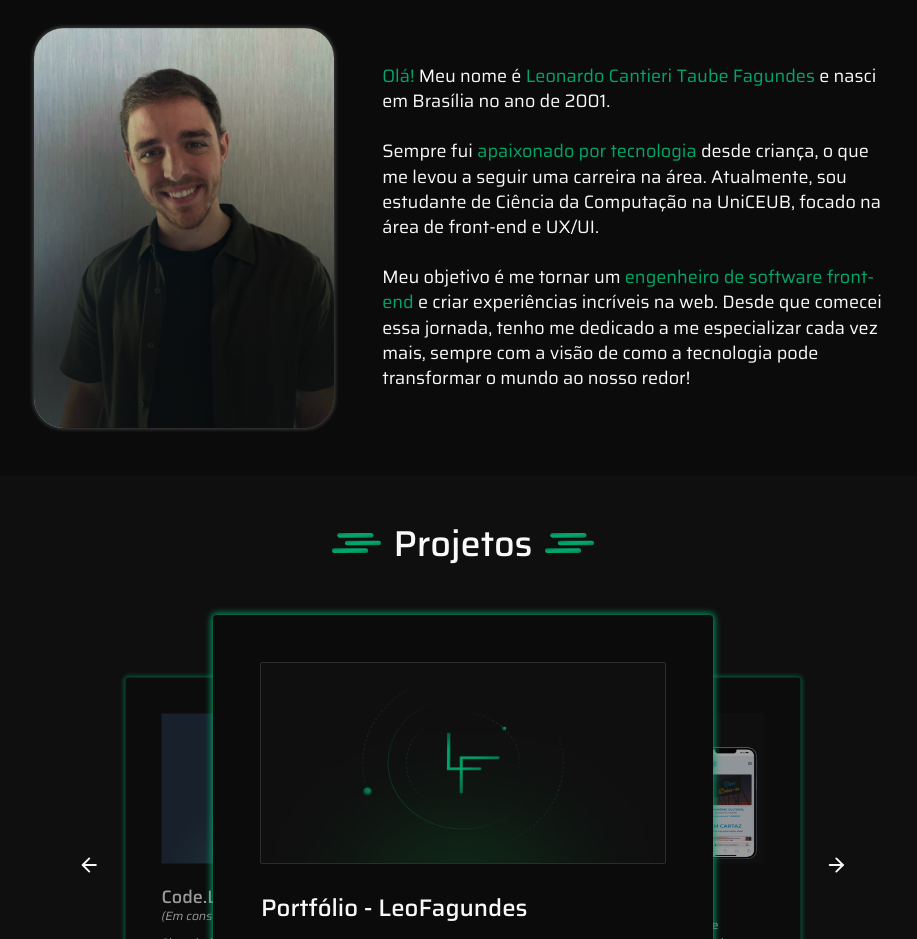
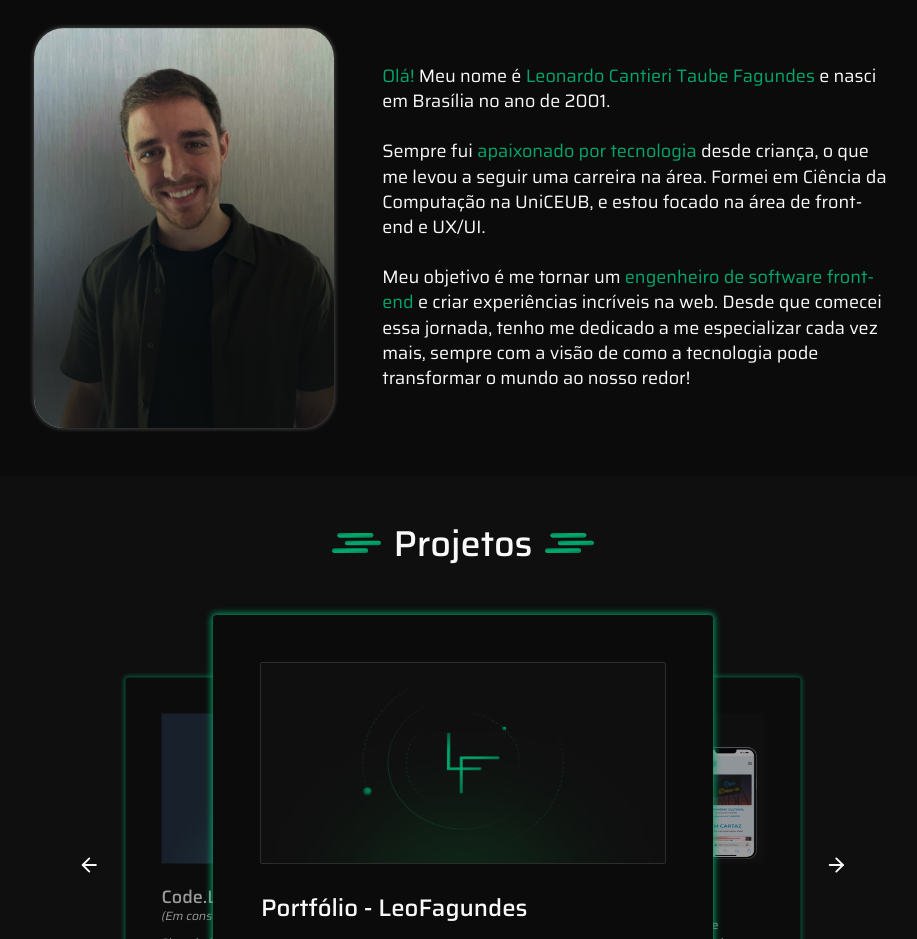
Before and after one commit to leoFagundes/Portfolio-leoFagundes, a React (Create React App) app: page / in a window 1280 px wide. Shown: the part 900-1839 px from the top of the page, without its empty margins (177-1094 px from the left). Built offline with nearby package versions, Linux system fonts and the light colour scheme.

Commit message:
Arruma texto

```diff
--- a/src/pages/home/aboutMe/index.tsx
+++ b/src/pages/home/aboutMe/index.tsx
@@ -21,9 +21,9 @@ export const AboutMe = () => {
           <br />
           <T.P1>
             Sempre fui <span className="green">apaixonado por tecnologia</span>{" "}
-            desde criança, o que me levou a seguir uma carreira na área.
-            Atualmente, sou estudante de Ciência da Computação na UniCEUB,
-            focado na área de front-end e UX/UI.
+            desde criança, o que me levou a seguir uma carreira na área. Formei
+            em Ciência da Computação na UniCEUB, e estou focado na área de
+            front-end e UX/UI.
           </T.P1>
           <br />
           <T.P1>
```
